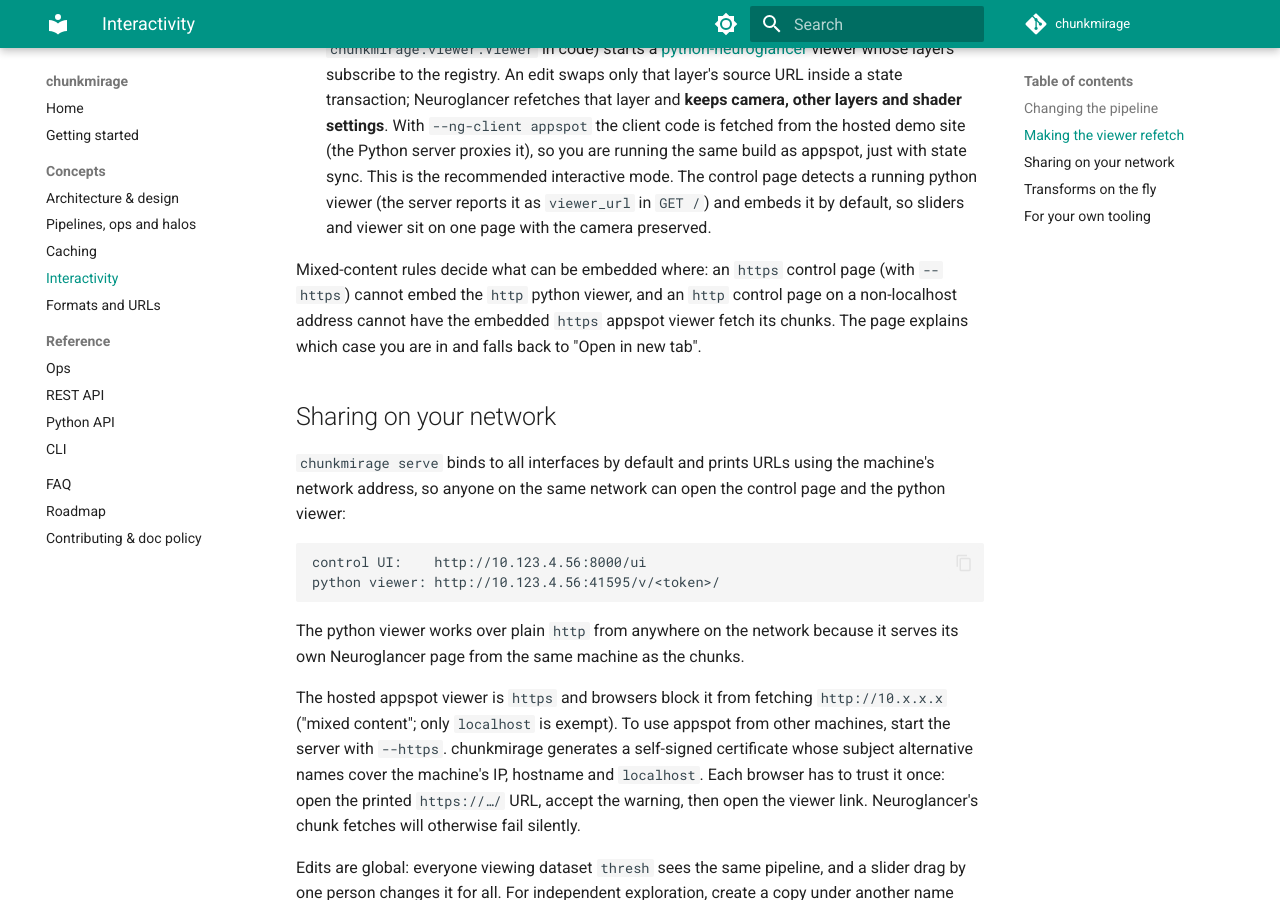
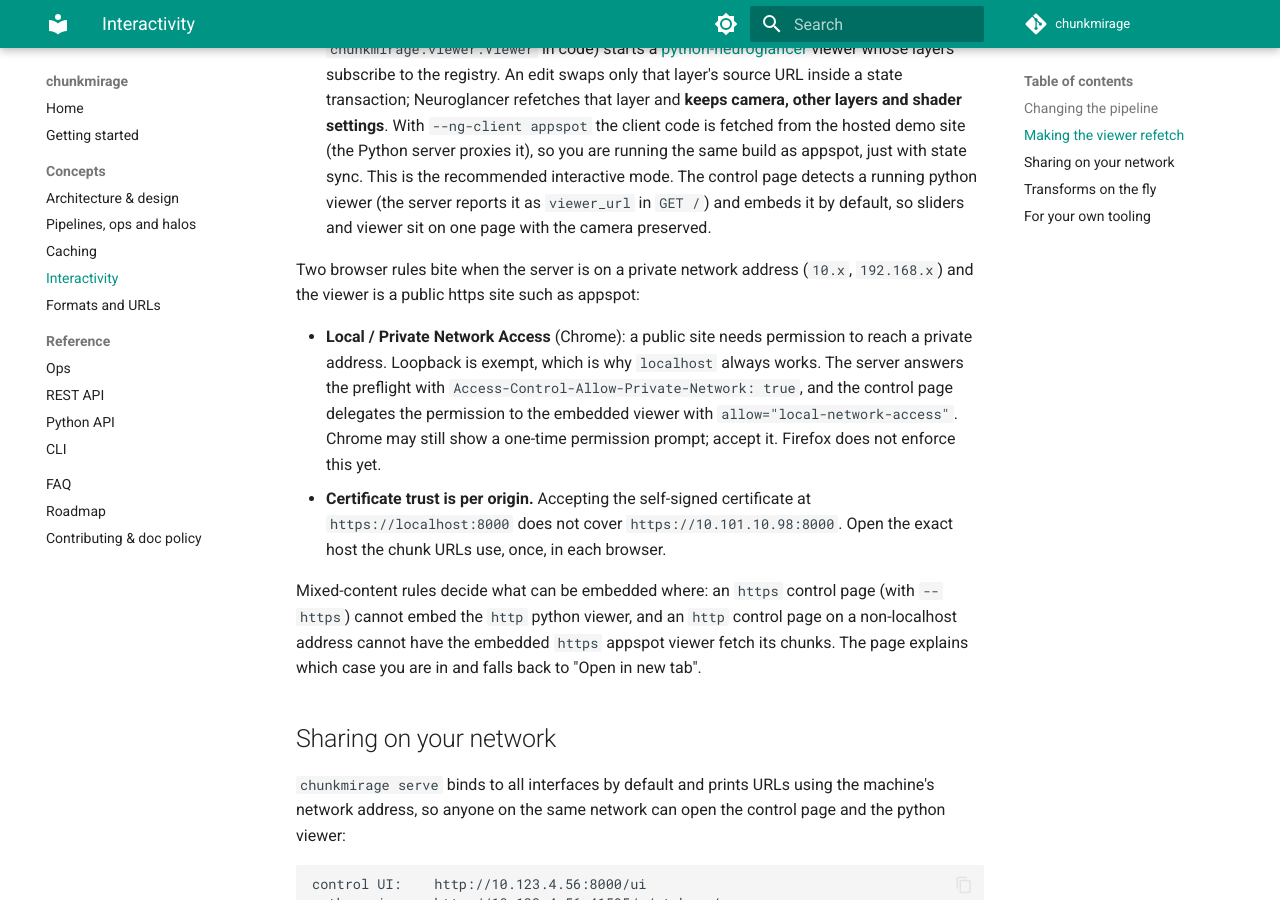
Before and after one commit to JaneliaSciComp/chunkmirage, an MkDocs documentation site: the page built from docs/concepts/interactivity.md, in a window 1280 px wide and 900 px high, scrolled down 1161 px. Built offline with MkDocs 1.6.1 and Material for MkDocs 9.7.7, drawn with Linux system fonts in a browser that asks for light colours; comment, search, counter and statistics services are not loaded.

Commit message:
Support public https viewers fetching from a private-network server
Chrome's Local/Private Network Access blocks a public site (appspot) from
fetching 10.x addresses unless the server accepts the PNA preflight and,
for an embedded viewer, the embedding page delegates the permission.
Enable CORSMiddleware(allow_private_network=True) and put
allow="local-network-access" on the control page iframe. Docs explain
this and per-origin certificate trust.

```diff
--- a/docs/concepts/interactivity.md
+++ b/docs/concepts/interactivity.md
@@ -46,6 +46,19 @@ the new URL into the viewer, from least to most convenient:
    page detects a running python viewer (the server reports it as `viewer_url` in `GET /`)
    and embeds it by default, so sliders and viewer sit on one page with the camera
    preserved.
+
+Two browser rules bite when the server is on a private network address (`10.x`,
+`192.168.x`) and the viewer is a public https site such as appspot:
+
+* **Local / Private Network Access** (Chrome): a public site needs permission to reach a
+  private address. Loopback is exempt, which is why `localhost` always works. The server
+  answers the preflight with `Access-Control-Allow-Private-Network: true`, and the control
+  page delegates the permission to the embedded viewer with
+  `allow="local-network-access"`. Chrome may still show a one-time permission prompt; accept
+  it. Firefox does not enforce this yet.
+* **Certificate trust is per origin.** Accepting the self-signed certificate at
+  `https://localhost:8000` does not cover `https://10.101.10.98:8000`. Open the exact host
+  the chunk URLs use, once, in each browser.
 
 Mixed-content rules decide what can be embedded where: an `https` control page (with
 `--https`) cannot embed the `http` python viewer, and an `http` control page on a
--- a/src/chunkmirage/static/ui.html
+++ b/src/chunkmirage/static/ui.html
@@ -58,7 +58,9 @@
       <label class="hint"><input type="checkbox" id="embed" checked> embed</label>
     </div>
     <p class="hint" id="viewerHint"></p>
-    <iframe id="ngFrame" allow="fullscreen" style="display:none"></iframe>
+    <!-- allow: a public https viewer (appspot) fetching from a private 10.x address needs
+         Chrome's Local Network Access permission, which the embedding page must delegate. -->
+    <iframe id="ngFrame" allow="fullscreen; local-network-access *" style="display:none"></iframe>
   </section>
 </main>
 <script>
```
Also changed, not shown: 2 other files.
